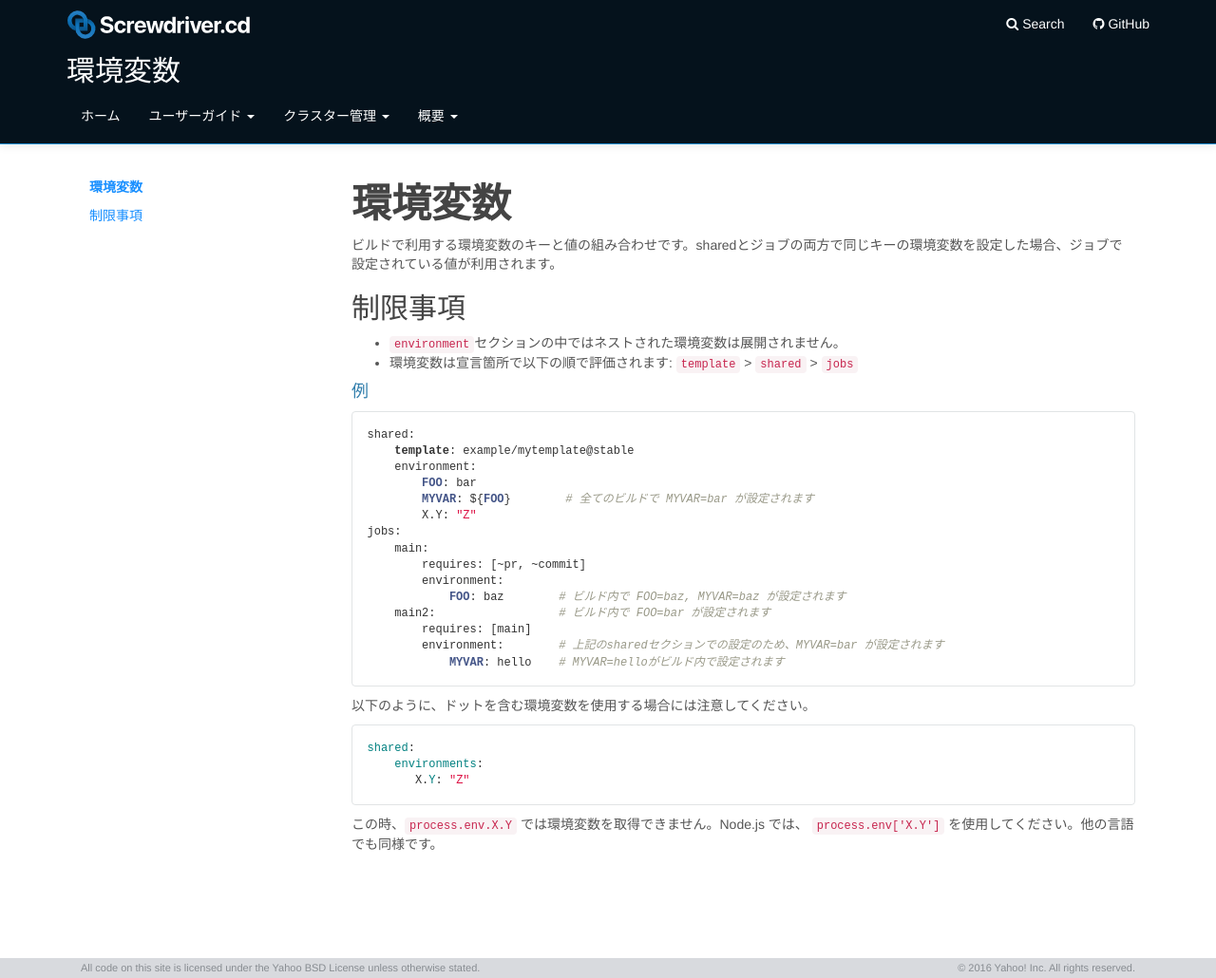
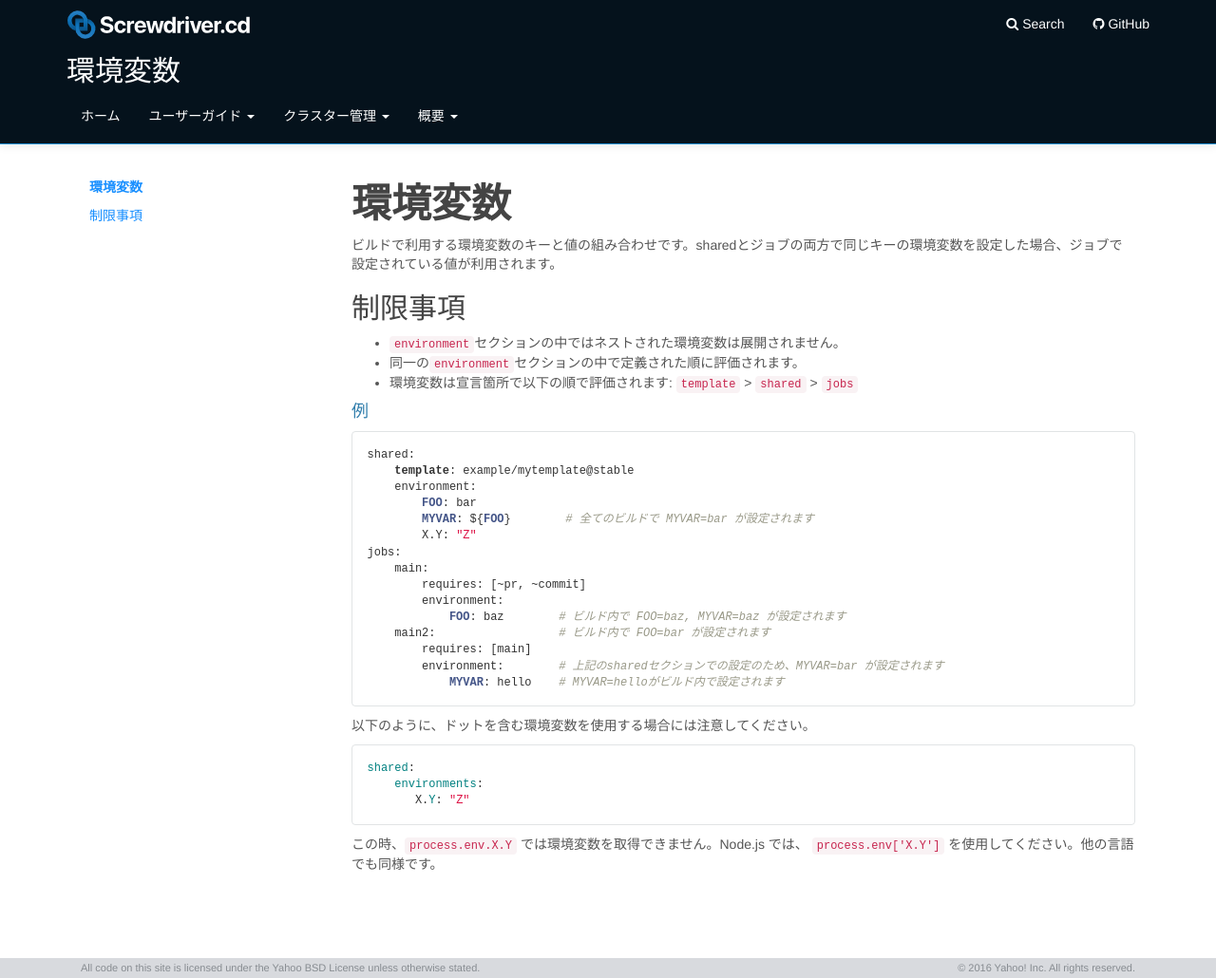
Before and after one commit to screwdriver-cd/guide, a Jekyll site: the page built from docs/ja/user-guide/configuration/environment.md, in a window 1280 px wide and 1030 px high. Shown: the whole window at 95% size. Built offline with Jekyll 4.4.1, drawn with Linux system fonts in a browser that asks for light colours.

Commit message:
fix: Add details about the order in which environments are evaluated (#470)

```diff
--- a/docs/ja/user-guide/configuration/environment.md
+++ b/docs/ja/user-guide/configuration/environment.md
@@ -16,6 +16,7 @@ toc:
 
 ## 制限事項
 - `environment`セクションの中ではネストされた環境変数は展開されません。
+- 同一の`environment`セクションの中で定義された順に評価されます。
 - 環境変数は宣言箇所で以下の順で評価されます:
   `template` > `shared` > `jobs`
 
```
Also changed, not shown: docs/user-guide/configuration/environment.md (+1 -0 lines).
